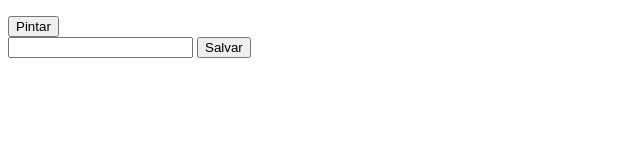
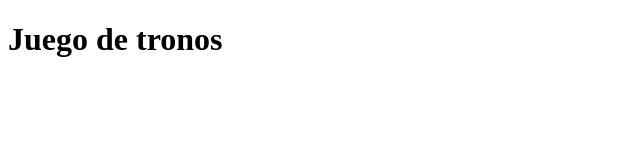
Before and after one commit to silvolivm/202301-W3CH1-silvia, a website built with Vite: page index.html in a window 1280 px wide. Shown: the whole page, without its empty margins (0-640 px from the left). Built offline with nearby package versions, Linux system fonts and the light colour scheme.

Commit message:
add favicon

```diff
--- a/index.html
+++ b/index.html
@@ -6,11 +6,13 @@
   <meta http-equiv="X-UA-Compatible" content="IE=edge">
   <meta name="viewport" content="width=device-width, initial-scale=1.0">
   <title>Document</title>
+  <link rel="shortcut icon" href="./img/icons8-leopard-48.png" type="image/x-icon">
+
   <script src="./src/index.ts" type="module"></script>
 </head>
 
 <body>
-  <div id="root"></div>
+  <h1>Juego de tronos</h1>
 </body>
 
 </html>
```
Also changed, not shown: img/icons8-leopard-48.png (added).
